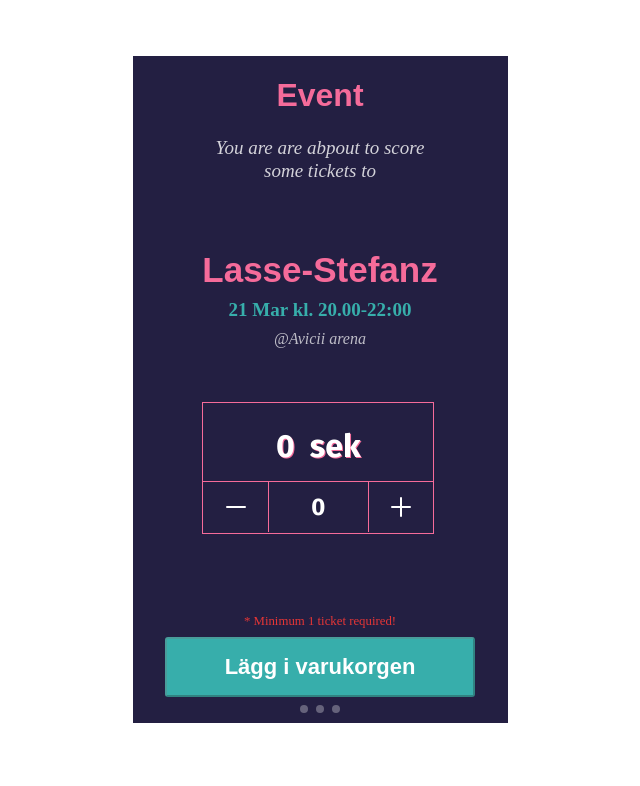
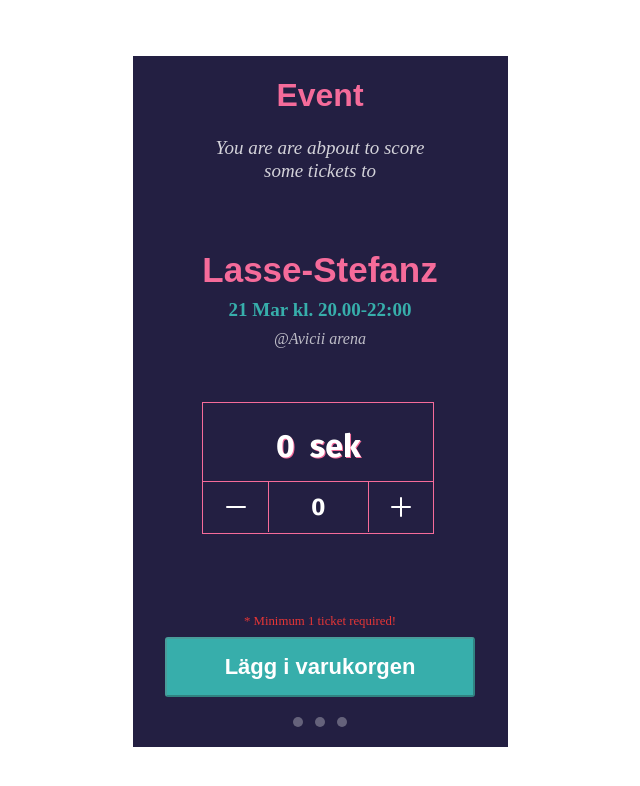
Before and after one commit to Rashadul-Haque-JS/where-its-at, a Vue app: page /Events/1 in a window 1280 px wide. Shown: the top 786 px of the page, without its empty margins (320-960 px from the left). Built offline with nearby package versions, Linux system fonts and the light colour scheme; a web font is replaced by a local one.

Commit message:
version upadetd

```diff
--- a/package.json
+++ b/package.json
@@ -7,6 +7,7 @@
     "build": "vue-cli-service build",
     "lint": "vue-cli-service lint"
   },
+
   "dependencies": {
     "core-js": "^3.6.5",
     "vue": "^2.6.11",
--- a/src/App.vue
+++ b/src/App.vue
@@ -32,6 +32,7 @@
     position: relative;
     background-color: #231f42;
     margin-top: 48px;
+    padding-bottom:24px;
 
     #nav {
       width: 100%;
@@ -43,8 +44,8 @@
       bottom: 40px;
 
       a {
-        width: 8px;
-        height: 8px;
+        width: 10px;
+        height: 10px;
         margin: 0px 4px;
         background: rgba(255, 255, 255, 0.3);
         border-radius: 100%;
--- a/src/components/TicketsModelView.vue
+++ b/src/components/TicketsModelView.vue
@@ -50,6 +50,7 @@
   padding: 14px;
   margin: 80px auto 0px auto;
   border-radius: 5px;
+  padding-bottom:16px;
 
   box-shadow: -1px 0px 17px 12px rgba(82, 82, 82, 0.29);
 
--- a/src/views/Event.vue
+++ b/src/views/Event.vue
@@ -93,12 +93,12 @@
     justify-content: center;
     position: absolute;
 
-    bottom: -16px;
+    bottom: -28px;
 
     a {
-      width: 8px;
-      height: 8px;
-      margin: 0px 4px;
+      width: 10px;
+      height: 10px;
+      margin: 0px 6px;
       background: rgba(255, 255, 255, 0.3);
       border-radius: 100%;
 
--- a/src/views/Order.vue
+++ b/src/views/Order.vue
@@ -118,7 +118,7 @@
   }
 
   footer {
-    margin-top: 8px;
+    margin-top: 4px;
     button {
       width: 310px;
       height: 60px;
@@ -147,8 +147,8 @@
     bottom: 12px;
 
     a {
-      width: 8px;
-      height: 8px;
+      width: 10px;
+      height: 10px;
       margin: 0px 4px;
       background: rgba(255, 255, 255, 0.3);
       border-radius: 100%;
```
Also changed, not shown: 1 other file (tests, documents, lock files or other folders).
